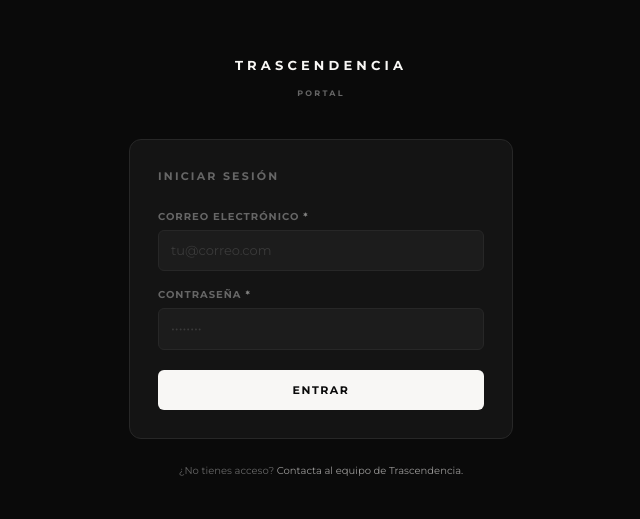
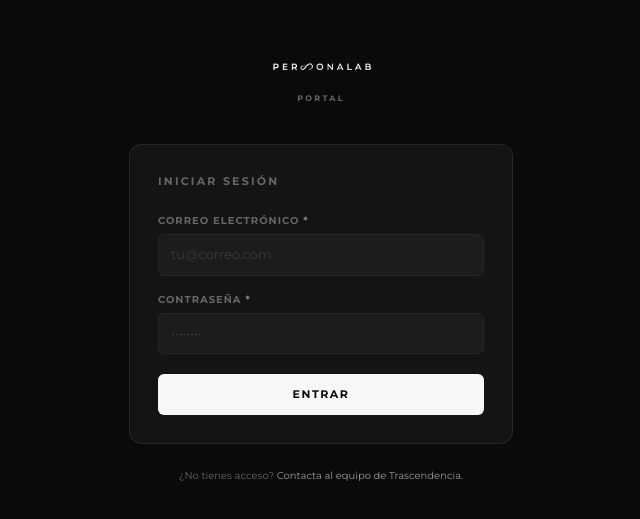
Before and after one commit to franciscoesquivelv/4meaning, a Next.js app in the folder portal/: page /login in a window 1280 px wide. Shown: the part 133-652 px from the top of the page, without its empty margins (319-959 px from the left). Built offline with nearby package versions, Linux system fonts and the light colour scheme.

Commit message:
fix: add Trascendencia logo + hard redirect post-login for session cookies

```diff
--- a/portal/app/(auth)/login/page.tsx
+++ b/portal/app/(auth)/login/page.tsx
@@ -30,17 +30,19 @@ function LoginForm() {
       return
     }
 
-    router.push(redirectTo)
-    router.refresh()
+    // Hard redirect so middleware sees fresh session cookies
+    window.location.href = redirectTo
   }
 
   return (
     <div className="w-full max-w-sm">
       {/* Logo */}
       <div className="flex flex-col items-center gap-3 mb-10">
-        <p className="text-[13px] font-bold tracking-[0.32em] uppercase text-ink">
-          Trascendencia
-        </p>
+        <img
+          src="/logo.png"
+          alt="Trascendencia"
+          className="h-7 w-auto"
+        />
         <p className="text-[8px] font-bold tracking-[0.28em] uppercase text-muted">
           Portal
         </p>
```
Also changed, not shown: portal/public/logo.png (added).
